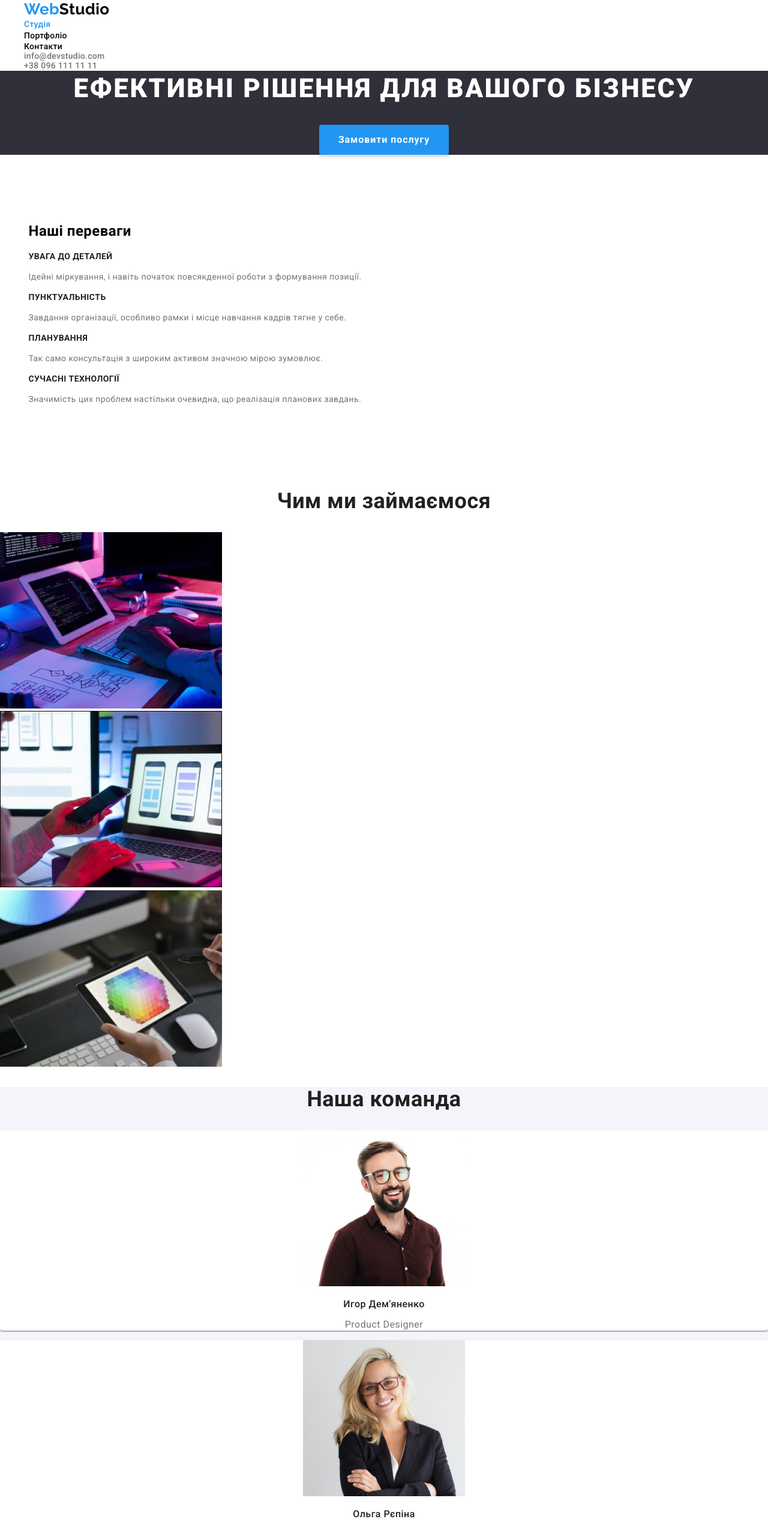
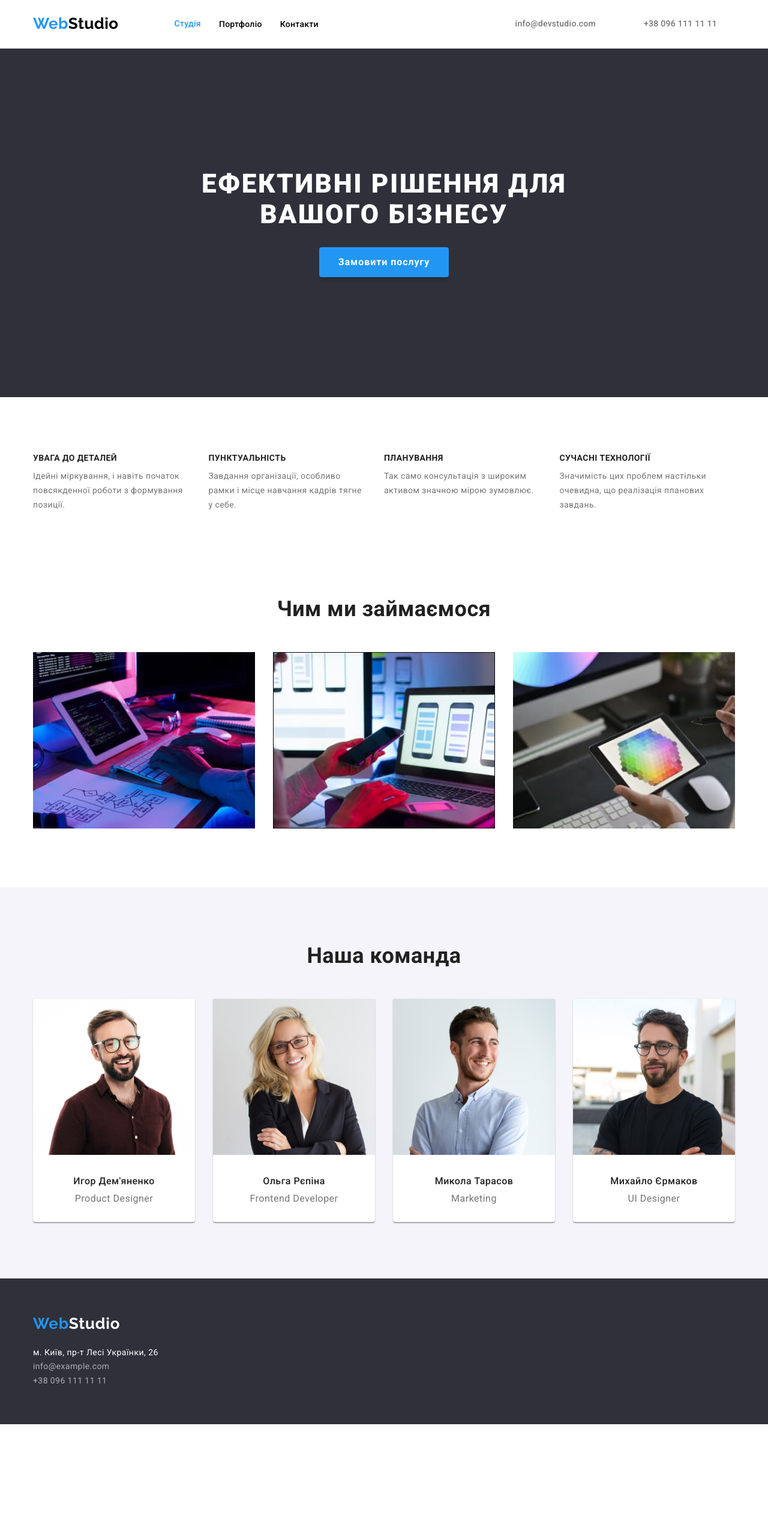
Before and after one commit to NkitaTmoshin/goit-markup-hw-03, a plain HTML site: page index.html in a window 1280 px wide. Shown: the top 2547 px of the page at 60% size. After the commit the page ends 2374 px from the top, so only its background shows below. Drawn offline with nearby package versions, Linux system fonts and the light colour scheme.

Commit message:
add div to cards title,all titles

```diff
--- a/css/styles.css
+++ b/css/styles.css
@@ -1,10 +1,13 @@
 html {
     box-sizing: border-box;
+
 }
 *,
 *::before,
 *::after {
     box-sizing: inherit;
+    margin: 0px;
+    padding: 0px;
 }
 :root {
     --brand-color: #2196f3;
@@ -18,9 +21,18 @@ html {
     --order-shadow-color: rgba(0, 0, 0, 0.15);
 
 }
+h1,
+h2,
+h3,
+h4,
+h5,
+h5,
+p,
+ul {
+    list-style: none;
+}
 
 body {
-    margin: 0;
     font-family: "Roboto", sans-serif;
     text-decoration: none;
     letter-spacing: 0.03em;
@@ -28,36 +40,62 @@ body {
     background-color: var(--white-color);
 }
 .container {
+    margin: 0 auto;
     width: 1200px;
+    padding-left: 15px;
+    padding-right: 15px;
+
+}
+.section {
     margin-left: auto;
     margin-right: auto;
+    padding-top:  94px;
+    padding-bottom: 94px;
 }
-.section {
+.section-benefits {
     padding-top: 94px;
-    padding-bottom: 94px;
-    margin-top: 0px;
-    padding-left: 15px;
-    padding-right: ;
+    padding-bottom: 47px;
+
 }
+
+
 /* header */
 .header {
-border-bottom: #ECECEC;
+    border-bottom: 1px solid #ECECEC;
+}
+.hero-container {
+    text-align: center;
 }
 .hero {
+    padding-top: 200px;
+    padding-bottom: 200px;
+
     background-color: var(--order-background-color);
-    text-align: center;
+
 }
-.list {
-    list-style: none;
-    margin: 0;
-    padding: 0;
+.hero-title {
+    padding-bottom: 0 40px;
+    margin: 0 auto;
+    margin-bottom: 30px;
+    max-width: 696px;
+
+    font-weight: 900;
+    font-size: 44px;
+    letter-spacing: 0.06em;
+    text-transform: uppercase;
+    color: var(--white-color);
 }
+.site-nav {
+    display: flex;
+    margin-left: 93px;
+    justify-content: center;
+}
+
 .logo {
     font-family: "Raleway";
     font-style: normal;
     font-weight: 700;
     font-size: 26px;
-    line-height: 1.2;
     text-decoration: none;
 }
 .logo-first {
@@ -67,17 +105,82 @@ border-bottom: #ECECEC;
     color: var(--primal-text-color);
 }
 /* site navigation */
+.main-nav {
+    display: flex;
+    align-items: center;
+}
+.site-nav .item {
+    margin-right: 50px;
+}
+.nav-auth {
+    display: flex;
+    margin-left: auto;
+    margin-bottom: 0px;
+}
+.nav-auth, .item {
+    display: flex;
+    margin-left: auto;
+}
+.nav-auth .item + .item {
+    margin-left: 50px;
+}
+.item:not(:nth-last-child(-n + 3)){
+    margin-bottom: 30px;
+}
+.item:not(:nth-child(3n))  {
+    margin-right: 30px;
+}
+/* .site-nav .item:last child {
+    margin-right: 30px;
+} */
+
+/* .item:last-child {
+    margin-right: 0;
+} */
+.feature-list {
+    display: flex;
+}
+.feature-list .list-item {
+    margin-right: 30px;
+}
+.feature-list .card {
+    margin-top: 50px;
+    margin-right: 30px;
+
+    background: var(--white-color);
+    border-radius: 0px 4px;
+    box-shadow: 0px 1px 3px rgba(0, 0, 0, 0.12), 0px 1px 1px rgba(0, 0, 0, 0.14), 0px 2px 1px rgba(0, 0, 0, 0.2);;
+}
+.feature-list .item:nth-child(4n) {
+    margin-right: 0px;
+}
+.list-item {
+    width: 270px;
+    margin-left: auto;
+
+}
+.feature-list .our-work {
+    margin-right: 30px;
+    margin-top: 50px;
+}
+.feature-list .our-work:nth-child(3n) {
+    margin-right: 0px;
+}
+
 .site-nav .link {
+    display: block;
+    padding-top: 32px;
+    padding-bottom: 32px;
+
     font-weight: 500;
     font-size: 14px;
-    line-height: 1.14;
     letter-spacing: 0.02em;
     text-decoration: none;
     list-style: none;
     color: var(--primal-text-color);
 }
 
-.nav-auth, .link {
+.nav-auth .link {
     font-weight: 500;
     font-size: 14px;
     line-height: 1.14;
@@ -90,11 +193,14 @@ border-bottom: #ECECEC;
 .link:focus, .link:active {
     color: var(--brand-color);
 }
-.nav-auth .link:hover,
-.link:focus {
+.nav-auth .item:hover,
+.item:focus {
     color: var(--brand-color);
 }
 .link-act {
+    display: block;
+    padding-top: 32px;
+    padding-bottom: 32px;
     font-weight: 500;
     font-size: 14px;
     line-height: 1.14;
@@ -104,8 +210,8 @@ border-bottom: #ECECEC;
 }
 /* order section */
 
-.order-text {
-    margin-top: 0px;
+/* .order-text {
+    padding-top: 200px;
     margin-bottom: 30px;
     font-weight: 900;
     font-size: 44px;
@@ -114,23 +220,48 @@ border-bottom: #ECECEC;
     letter-spacing: 0.06em;
     text-transform: uppercase;
     color: var(--white-color);
-}
+} */
 .button-order {
-    display: inline-block;
-    padding: 10px 32px;
+    padding-top: 8px 8px;
+    padding-right: 32px;
+    padding-left: 32px;
+    margin: 0px auto;
+    min-height: 50px;
+
+
+
     font-weight: 700;
     font-size: 16px;
-    line-height: 1.9;
     letter-spacing: 0.06em;
     color: var(--white-color);
     background-color: var(--brand-color);
     cursor: pointer;
     box-shadow: 0px 4px 4px var(--order-shadow-color);
+    border-radius: 4px;
     border: none;
-    border-radius: 4px;
 
 }
+.nav-portfolio {
+    display: flex;
+    margin-bottom: 50px;
+    justify-content: center;
+}
+.portfolio-cont {
+    margin-right: 0%;
+    background: #ffffff;
+    border: 1px solid #eeeeee;
+    border-top: none;
+}
 /* our benefits */
+ .benefits {
+    justify-content: center;
+}
+.benefits-section {
+    padding-bottom: 0;
+}
+.our-benefits {
+    display: none;
+}
 .benefits-title {
     font-weight: 700;
     font-size: 14px;
@@ -138,8 +269,10 @@ border-bottom: #ECECEC;
     letter-spacing: 0.03em;
     color: var(--card-tittle-color);
     text-transform: uppercase;
+    margin-bottom: 10px;
 }
 .benefits-text {
+    margin-top: 10px;
     font-size: 14px;
     line-height: 1.71;
     letter-spacing: 0.03em;
@@ -147,6 +280,9 @@ border-bottom: #ECECEC;
 }
 /* button */
 .button {
+    padding: 6px 22px;
+    margin-right: 8px;
+
     font-weight: 500;
     font-size: 16px;
     line-height: 1.6;
@@ -156,7 +292,7 @@ border-bottom: #ECECEC;
     background-color: var(--background-color);
     border-radius: 4px;
     cursor: pointer;
-    border-color: var(--background-color);
+    border: none;
 }
 .button:hover,
 .button:focus {
@@ -164,9 +300,44 @@ border-bottom: #ECECEC;
     background-color: var(--brand-color);
     border-radius: 4px;
 }
+.nav-buttons {
+    border-top: 1px solid #ECECEC;
+}
 
 /* card */
+.flex-container {
+    display: flex;
+    flex-wrap: wrap;
+
+}
+.flex-element {
+    width: 370px;
+    margin-right: 30px;
+    margin-bottom: 30px;
+}
+.flex-container > .card {
+    flex-basis: calc(100% / 3 - 20px);
+    margin-left: 20px;
+    margin-top: 20px;
+
+    background: var(--white-color);
+    border: 1px solid #ECECEC;
+}
+
+.portfolio-item:not(:nth-child(3n)){
+    margin-right: 30px;
+}
+.portfolio-item:not(:nth-last-child(-n + 3)) {
+    margin-bottom: 30px;
+}
+.our-team-content {
+    padding-top: 30px;
+    padding-bottom: 30px;
+    text-align: center;
+}
 .card-title {
+
+
     font-weight: 700;
     font-size: 36px;
     line-height: 1.16;
@@ -174,10 +345,15 @@ border-bottom: #ECECEC;
     color: var(--card-tittle-color);
 }
 .card {
-    background-color: var(--white-color);
+    text-align: center;
+}
+.card-item {
 
 }
 .card-subtitle {
+    padding-top: 20px;
+    padding-left: 24px;
+
     font-weight: 700;
     font-size: 18px;
     line-height: 2;
@@ -185,22 +361,40 @@ border-bottom: #ECECEC;
     color: var(--card-tittle-color);
 }
 .card-text {
+    padding-top: 5px;
+    padding-left: 24px;
+
     font-size: 16px;
     line-height: 1.8;
     color: var(--card-text-color);
 }
+.benefits-section {
+    padding-bottom: 47px;
+}
+.work-sect {
+    padding-top: 47px;
+}
+/* our team */
 
-/* our team */
 .team-section {
     background-color: var(--background-color);
 }
+.team-container {
+    display: flex;
+
+}
 .our-team-card {
+    margin-top: 50px;
+    margin-right: 30px;
+
     background: var(--white-color);
     box-shadow: 0px 1px 3px rgba(0, 0, 0, 0.12), 0px 1px 1px rgba(0, 0, 0, 0.14), 0px 2px 1px rgba(0, 0, 0, 0.2);
     border-radius: 0px 0px 4px 4px;
     text-align: center;
 }
 .our-team-subtittle {
+    margin-bottom: 10px;
+
     font-weight: 500;
     font-size: 16px;
     line-height: 1.2;
@@ -215,10 +409,15 @@ border-bottom: #ECECEC;
 }
 
 /* footer */
+.footer-container {
+    padding-top: 60px;
+    padding-bottom: 60px;
+}
 .footer {
-    color: var(--white-color);
     background-color: var(--order-background-color);
-    text-decoration: none;
+}
+.footer-logo {
+    padding-left: auto;
 }
 .footer .logo {
     font-family: "Raleway";
@@ -238,22 +437,34 @@ border-bottom: #ECECEC;
     color: var(--white-color);
 }
 .address {
+    margin-top: 20px;
+    margin-bottom: 9px;
+
     font-size: 14px;
     line-height: 1.7;
     color: var(--white-color);
+    list-style: none;
     text-decoration: none;
 }
+.address-style {
+    padding-top: 20px;
+
+    font-style: normal;
+    text-decoration: none;
+}
+
 .address-link {
+    margin-bottom: 9px;
+    box-sizing: border-box;
+
     font-size: 14px;
     line-height: 1.7;
     letter-spacing: 0.03em;
     color: var(--address-link-color);
     text-decoration: none;
+    list-style: none;
 }
 .address-link:hover,
 .address-link:focus {
     color: var(--brand-color);
 }
-h1,h2,h3,h4,h5,h5,p,ul {
-    margin: ;
-}
--- a/index.html
+++ b/index.html
@@ -4,85 +4,101 @@
     <meta charset="UTF-8" />
     <meta http-equiv="X-UA-Compatible" content="IE=edge" />
     <meta name="viewport" content="width=device-width, initial-scale=1.0" />
-    <title>Homework_2</title>
+    <title>Homework_3</title>
     <link rel="preconnect" href="https://fonts.googleapis.com" />
     <link rel="preconnect" href="https://fonts.gstatic.com" crossorigin />
     <link
       rel="stylesheet"
       href="https://fonts.googleapis.com/css2?family=Raleway:wght@700&family=Roboto:wght@400;500;700;900&display=swap"
     />
-    <link rel="stylesheet" href="https://cdnjs.cloudflare.com/ajax/libs/modern-normalize/1.1.0/modern-normalize.min.css">
+    <link
+      rel="stylesheet"
+      href="https://cdnjs.cloudflare.com/ajax/libs/modern-normalize/1.1.0/modern-normalize.min.css"
+    />
     <link rel="stylesheet" href="css/styles.css" />
   </head>
   <body>
     <!-- Шапка -->
     <header class="header">
-      <div class="container">
+      <div class="container main-nav">
         <a class="logo" href="WebStudio"
           ><span class="logo-first">Web</span
           ><span class="logo-second">Studio</span></a
         >
-      <nav class="site-nav">
-        <ul class="list">
-          <li><a href="index.html" class="link-act">Студія</a></li>
-          <li><a href="portfolio.html" class="link">Портфоліо</a></li>
-          <li><a href="" class="link">Контакти</a></li>
+        <nav>
+          <ul class="site-nav">
+            <li class="item">
+              <a href="index.html" class="link-act">Студія</a>
+            </li>
+            <li class="item">
+              <a href="portfolio.html" class="link">Портфоліо</a>
+            </li>
+            <li class="item"><a href="" class="link">Контакти</a></li>
           </ul>
         </nav>
-      <ul class="nav-auth list">
-        <li>
+        <!-- </div> -->
+        <!-- <div class="container main-nav"> -->
+        <ul class="nav-auth item">
+          <li class="item">
             <a class="link" href="mailto:info@devstudio.com"
               >info@devstudio.com</a
             >
           </li>
-        <li><a class="link" href="tel:+380961111111">+38 096 111 11 11</a></li>
+          <li class="item">
+            <a class="link" href="tel:+380961111111">+38 096 111 11 11</a>
+          </li>
         </ul>
       </div>
     </header>
     <!-- Заказать услугу -->
     <main>
-    <section class="hero">
-      <div class="">
-      <h1 class="order-text">Ефективні рішення для вашого бізнесу</h1>
+      <section class="hero hero-section">
+        <div class="container hero-container">
+          <h1 class="hero-title">Ефективні рішення для вашого бізнесу</h1>
           <button class="button-order" type="button">Замовити послугу</button>
         </div>
       </section>
       <!-- Наши преимущества -->
-      <section class="section">
+      <section class="section benefits-cont">
         <div class="container">
-          <h2>Наші переваги</h2>
-          <ul class="list">
-            <li>
+          <h2 class="our-benefits">Наші переваги</h2>
+          <ul class="feature-list">
+            <li class="list-item">
               <h3 class="benefits-title">Увага до деталей</h3>
               <p class="benefits-text">
-                Ідейні міркування, і навіть початок повсякденної роботи з формування позиції.
+                Ідейні міркування, і навіть початок повсякденної роботи з
+                формування позиції.
               </p>
             </li>
-            <li>
+            <li class="list-item">
               <h3 class="benefits-title">Пунктуальність</h3>
               <p class="benefits-text">
-                Завдання організації, особливо рамки і місце навчання кадрів тягне у себе.
+                Завдання організації, особливо рамки і місце навчання кадрів
+                тягне у себе.
               </p>
             </li>
-            <li>
+            <li class="list-item">
               <h3 class="benefits-title">Планування</h3>
               <p class="benefits-text">
                 Так само консультація з широким активом значною мірою зумовлює.
               </p>
             </li>
-            <li>
+            <li class="list-item">
               <h3 class="benefits-title">Сучасні технології</h3>
               <p class="benefits-text">
-                Значимість цих проблем настільки очевидна, що реалізація планових завдань.
+                Значимість цих проблем настільки очевидна, що реалізація
+                планових завдань.
               </p>
             </li>
-          </ul></div>
+          </ul>
+        </div>
       </section>
-      <section class="">
       <!-- Чем мы занимаемся -->
+      <section class="section work-sect">
+        <div class="container">
           <h2 class="card-title">Чим ми займаємося</h2>
-        <ul class="list">
-          <li>
+          <ul class="feature-list">
+            <li class="our-work">
               <img
                 src="./images/image1.jpg"
                 width="370"
@@ -90,7 +106,7 @@
                 alt="Розробка продукту"
               />
             </li>
-          <li>
+            <li class="our-work">
               <img
                 src="./images/image2.jpg"
                 width="370"
@@ -98,7 +114,7 @@
                 alt="Випробовування продукту"
               />
             </li>
-          <li>
+            <li class="our-work">
               <img
                 src="./images/image3.jpg"
                 width="370"
@@ -107,11 +123,13 @@
               />
             </li>
           </ul>
+        </div>
       </section>
       <!-- Наша команда -->
-      <section class="team-section">
+      <section class="section team-section">
         <h2 class="card-title">Наша команда</h2>
-        <ul class="list">
+        <div class="container team-container">
+          <ul class="feature-list">
             <li class="our-team-card">
               <img
                 src="images/image4.jpg"
@@ -119,8 +137,10 @@
                 height="260"
                 alt="Игорь Демьяненко"
               />
+              <div class="our-team-content">
                 <h3 class="our-team-subtittle">Игор Дем'яненко</h3>
                 <p class="our-team-text">Product Designer</p>
+              </div>
             </li>
             <li class="our-team-card">
               <img
@@ -129,8 +149,10 @@
                 height="260"
                 alt="Ольга Репина"
               />
+              <div class="our-team-content">
                 <h3 class="our-team-subtittle">Ольга Рєпіна</h3>
                 <p class="our-team-text">Frontend Developer</p>
+              </div>
             </li>
             <li class="our-team-card">
               <img
@@ -139,8 +161,10 @@
                 height="260"
                 alt="Николай Тарасов"
               />
+              <div class="our-team-content">
                 <h3 class="our-team-subtittle">Микола Тарасов</h3>
                 <p class="our-team-text">Marketing</p>
+              </div>
             </li>
             <li class="our-team-card">
               <img
@@ -149,29 +173,36 @@
                 height="260"
                 alt="Михаил Ермаков"
               />
+              <div class="our-team-content">
                 <h3 class="our-team-subtittle">Михайло Єрмаков</h3>
                 <p class="our-team-text">UI Designer</p>
+              </div>
             </li>
           </ul>
+        </div>
       </section>
     </main>
     <!--Подвал студии-->
     <footer class="footer">
+      <div class="container">
+        <div class="footer-container">
+          <div class="footer-logo">
             <a class="logo" href="WebStudio"
               ><span class="logo-first">Web</span
               ><span class="footer-second-logo">Studio</span></a
             >
-        <ul class="list">
-          <li>
+          </div>
+          <address class="">
+            <ul class="address-style">
               <a
                 class="address"
                 href="https://bit.ly/3pXMvUd"
                 target="_blank"
                 rel="noopener noreferrer"
               >
-              м. Київ, пр-т Лесі Українки, 26</a
-            >
-          </li>
+                м. Київ, пр-т Лесі Українки, 26
+              </a>
+
               <li>
                 <a class="address-link" href="mailto:info@devstudio.com"
                   >info@example.com</a
@@ -183,6 +214,9 @@
                 >
               </li>
             </ul>
+          </address>
+        </div>
+      </div>
     </footer>
   </body>
 </html>
```
Also changed, not shown: portfolio.html (+67 -28 lines), 1 other file. Lines whose indentation alone changed are shown as unchanged.
